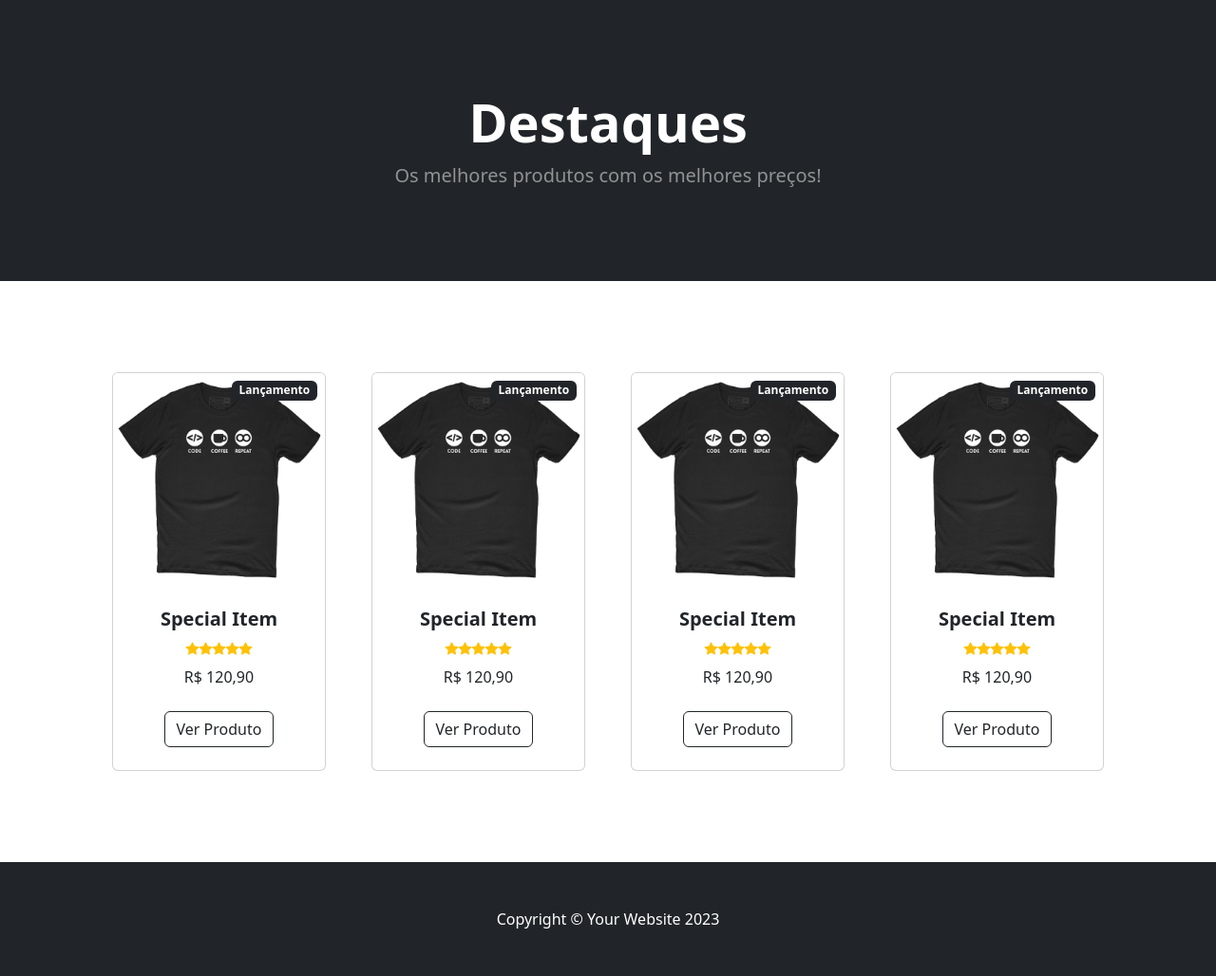
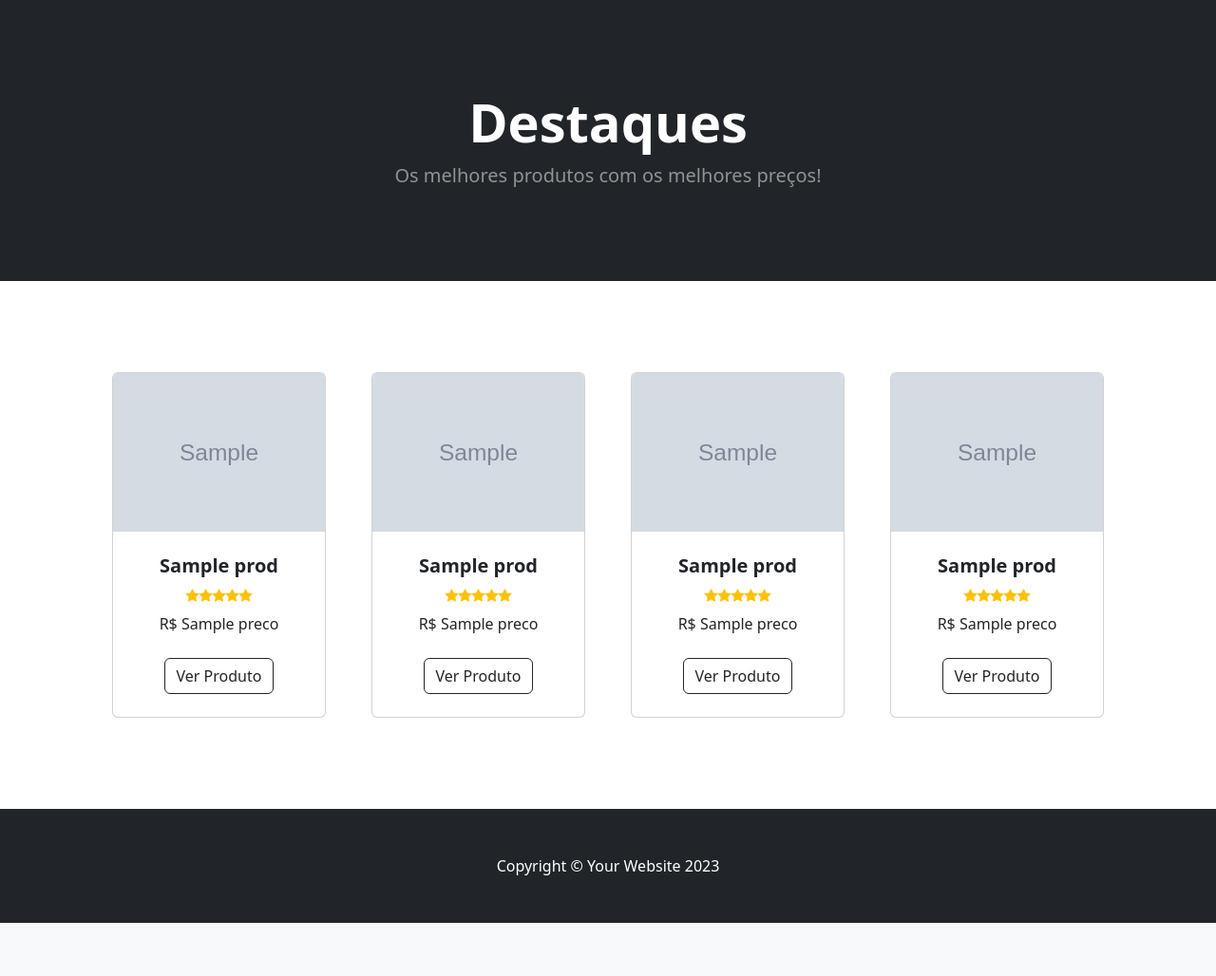
Before and after one commit to gersonprog/Shopping, a Django app: template Site/templates/index.html in a window 1280 px wide. Shown: the part 77-1105 px from the top of the page at 95% size. After the commit the page ends 1049 px from the top, so only its background shows below. Run offline with Django 3.2, Linux system fonts and the light colour scheme; the template is opened without the code that fills it: most values are stand-ins (such as "Sample title", 1, 10 or a date in 2020); grey boxes marked "Sample" are stand-in pictures; some libraries are stand-ins or nearby versions.

Commit message:
29052023_2130

```diff
--- a/Site/templates/card_produto.html
+++ b/Site/templates/card_produto.html
@@ -1,15 +1,17 @@
 {% load static %}
 <div class="col mb-5">
     <div class="card h-100">
-        <!-- Sale badge-->
-        <div class="badge bg-dark text-white position-absolute" style="top: 0.5rem; right: 0.5rem">Lançamento</div>
+        {% if prod.lancamento == True %}
+         <!-- Sale badge-->
+         <div class="badge bg-dark text-white position-absolute" style="top: 0.5rem; right: 0.5rem">Lançamento</div>
+        {% endif %}
         <!-- Product image-->
-        <img class="card-img-top" src="{% static 'img/camiseta2.jpg' %}" width="450" alt="..." />
+        <img class="card-img-top" src="{{ prod.imagem.url }}" width="450" alt="..." />
         <!-- Product details-->
         <div class="card-body p-4">
             <div class="text-center">
                 <!-- Product name-->
-                <h5 class="fw-bolder">Special Item</h5>
+                <h5 class="fw-bolder">{{ prod.nome }}</h5>
                 <!-- Product reviews-->
                 <div class="d-flex justify-content-center small text-warning mb-2">
                     <div class="bi-star-fill"></div>
@@ -19,7 +21,7 @@
                     <div class="bi-star-fill"></div>
                 </div>
                 <!-- Product price-->
-                R$ 120,90
+                R$ {{ prod.preco }}
             </div>
         </div>
         <!-- Product actions-->
```
